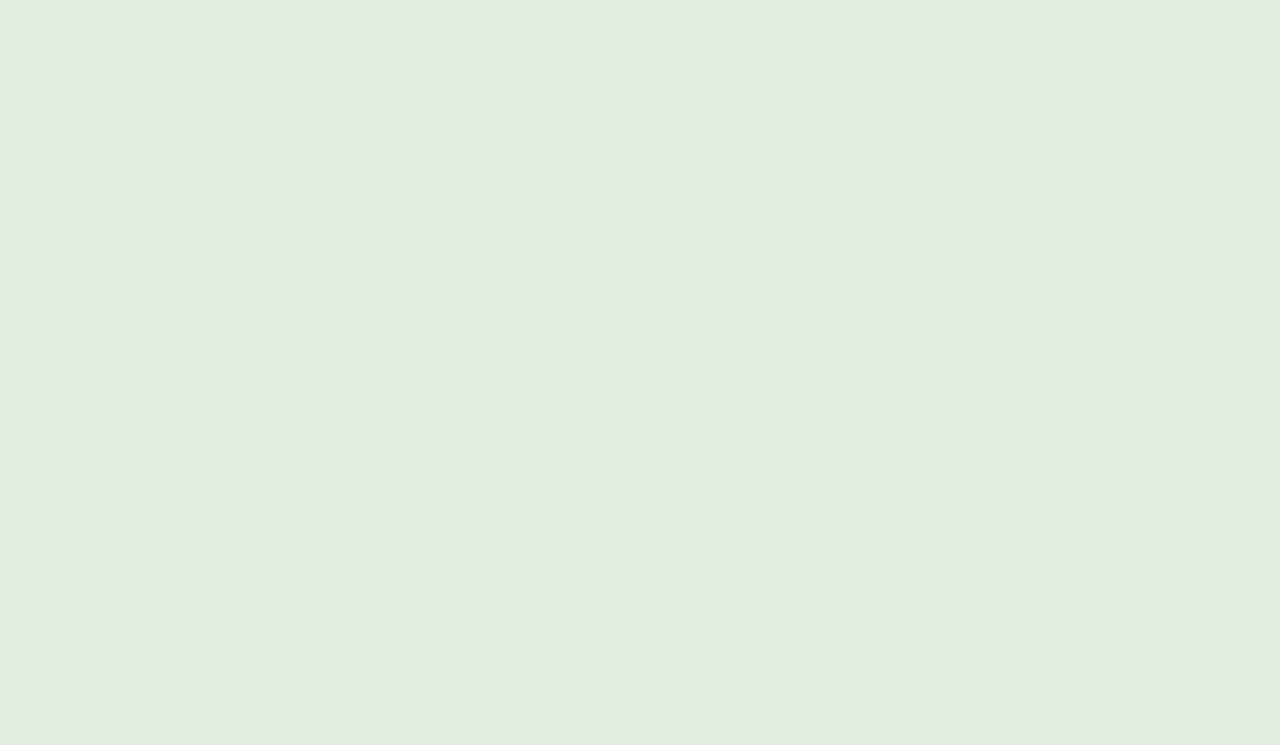
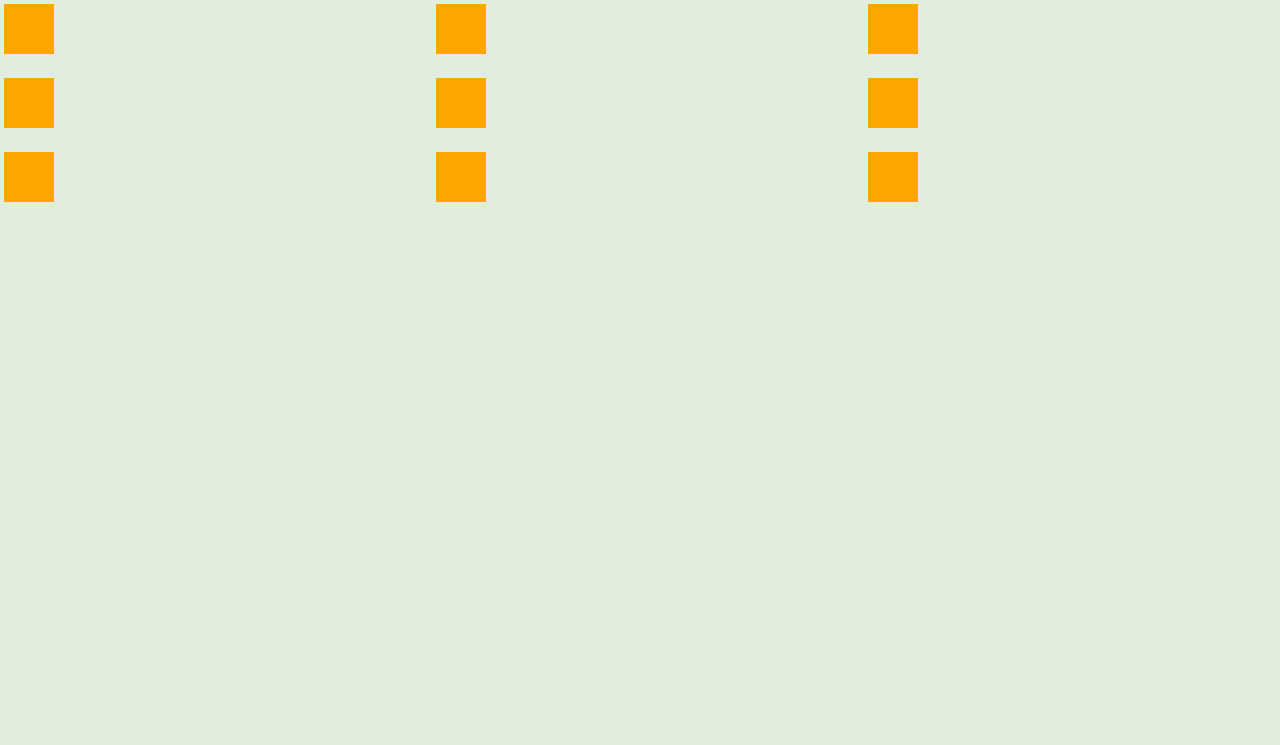
Before and after one commit to teajm/tic-tac-toe, a website: page index.html in a window 1280 px wide. Shown: the top 745 px of the page. Drawn offline with Linux system fonts and the light colour scheme.

Commit message:
added gameboard

```diff
--- a/app.js
+++ b/app.js
@@ -1,15 +1,43 @@
 const gameBoard = (() =>{
-
-    let board = [];;
-    for(i = 0; i < 9; i++){
+    const gameboardDiv = document.querySelector('.gameboard');
+    let board = [];
+    for(let i = 0; i < 9; i++){
         board.push('');
     }
+    board.forEach((element,index) => {
+        const gameSquare = document.createElement('div');
+        gameSquare.className = 'gamesquare';
+        gameboardDiv.appendChild(gameSquare);
+    })
+    Array.from(gameboardDiv.children).forEach((gameSquare, index) => {
+        gameSquare.addEventListener('click', () =>{
+            //render player marker
+
+            //update array value to match for the active player
+
+            //remove event listener from the marked index so it can't be used
+            gameSquare.style.pointerEvents = 'none';
+            //update num of slots left on board.
+            game.slots -= 1;
+
+            //check for winner
+
+            //check remaining board slots to determine if there's a tie
+
+
+
+        })
+
+
+    });
+
 })();
+
 
 const player = (name,marker) =>{
     return {name,marker};
 }
 
 const game= (() =>{
-
+    let slots = 9;
 })();
--- a/index.html
+++ b/index.html
@@ -13,7 +13,6 @@
     </div>
 
     <div class ="gameboard">
-        <div class = "squares">
 
         </div>
     </div>
--- a/style.css
+++ b/style.css
@@ -29,3 +29,15 @@ body{
     width:18px;
     height:18px;
 }
+.gameboard{
+    display:grid;
+    grid-template-rows: repeat(3, 1fr);
+    grid-template-columns: repeat(3, 1fr);
+    grid-gap: 1rem;
+}
+.gamesquare{
+    width:50px;
+    height:50px;
+    background-color:orange;
+    margin:4px;
+}
```
Also changed, not shown: package.json (added, +23 -0 lines), .eslintrc.json (added), 1 other file.
